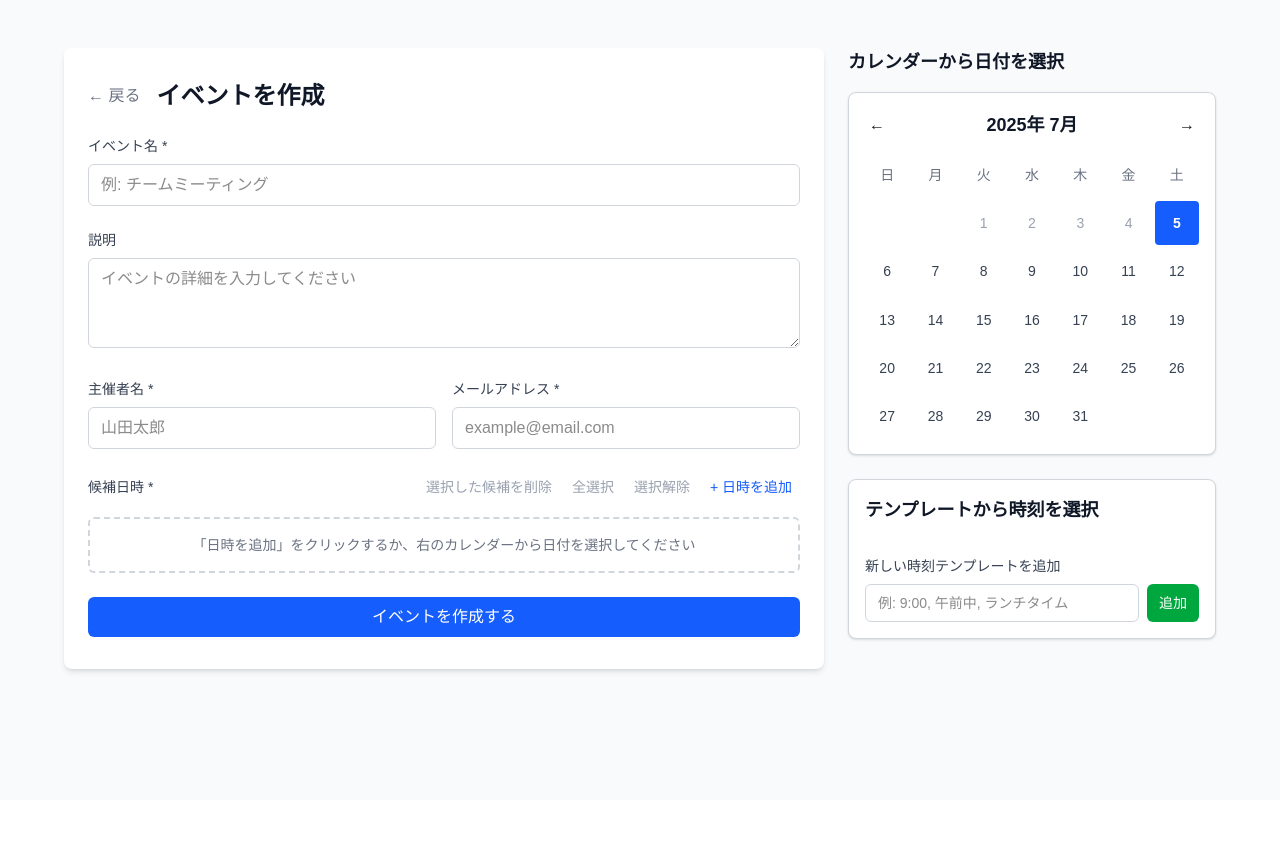
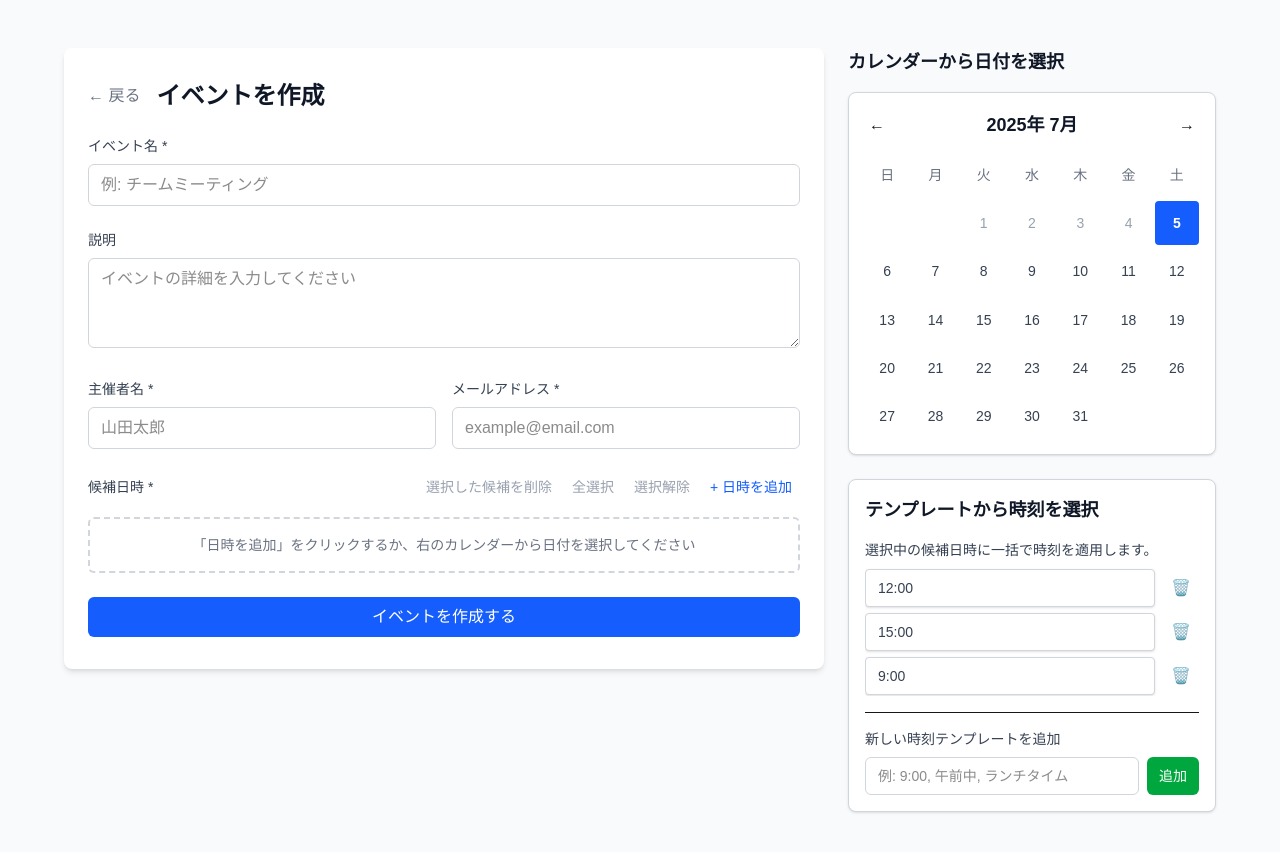
Before and after one commit to kotek-7/atsumarun, a Next.js app: page /create in a window 1280 px wide. Shown: the top 852 px of the page. Before the commit the page ends 800 px from the top, so only its background shows below. Built offline with nearby package versions, Linux system fonts and the light colour scheme.

Commit message:
命名を改善

```diff
--- a/src/features/create/components/Create.tsx
+++ b/src/features/create/components/Create.tsx
@@ -56,7 +56,7 @@ export default function Create() {
     }
   };
 
-  const handleTimeSelectionChange = (time: string) => {
+  const updateSelectedTime = (time: string) => {
     const selectedIndexes = dateOptions
       .map((option, index) => (option.selected ? index : -1))
       .filter((index) => index !== -1);
@@ -294,7 +294,7 @@ export default function Create() {
                 selectedDateIndexes={dateOptions
                   .map((option, index) => (option.selected ? index : -1))
                   .filter((index) => index !== -1)}
-                onTimeChange={handleTimeSelectionChange}
+                updateSelectedTime={updateSelectedTime}
               />
             </div>
           </div>
--- a/src/features/create/components/TimeTemplateSelector.tsx
+++ b/src/features/create/components/TimeTemplateSelector.tsx
@@ -4,14 +4,14 @@ import { useState, useEffect } from "react";
 
 interface TimeTemplatePanelProps {
   selectedDateIndexes: number[];
-  onTimeChange: (time: string) => void;
+  updateSelectedTime: (time: string) => void;
 }
 
 export const TimeTemplateSelector = ({
   selectedDateIndexes,
-  onTimeChange,
+  updateSelectedTime: onTimeChange,
 }: TimeTemplatePanelProps) => {
-  const [customTemplates, setCustomTemplates] = useState<string[]>([]);
+  const [customTemplates, setCustomTemplates] = useState<string[]>(["9:00", "12:00", "15:00"]);
   const [newTemplate, setNewTemplate] = useState("");
 
   // Load custom templates from localStorage on component mount
@@ -31,7 +31,10 @@ export const TimeTemplateSelector = ({
 
   // Save custom templates to localStorage whenever customTemplates changes
   useEffect(() => {
-    localStorage.setItem("atsumarun-custom-templates", JSON.stringify(customTemplates));
+    localStorage.setItem(
+      "atsumarun-custom-templates",
+      JSON.stringify(customTemplates)
+    );
   }, [customTemplates]);
 
   const allTemplates = customTemplates.sort();
@@ -45,9 +48,10 @@ export const TimeTemplateSelector = ({
   };
 
   const removeCustomTemplate = (templateToRemove: string) => {
-    setCustomTemplates((prev) => prev.filter((template) => template !== templateToRemove));
+    setCustomTemplates((prev) =>
+      prev.filter((template) => template !== templateToRemove)
+    );
   };
-
 
   return (
     <div className="time-template-panel rounded-lg border border-gray-300 bg-white p-4 shadow-sm">
@@ -60,10 +64,15 @@ export const TimeTemplateSelector = ({
         )}
       </h3>
 
+      {allTemplates.length === 0 && (
+        <p className="text-sm text-gray-500">
+          まだ時刻テンプレートはありません。
+        </p>
+      )}
       {allTemplates.length > 0 && (
         <div className="mb-4">
           <label className="mb-2 block text-sm font-medium text-gray-700">
-            クリックして時刻を選択
+            選択中の候補日時に一括で時刻を適用します。
           </label>
           <div className="max-h-48 space-y-1 overflow-y-auto">
             {allTemplates.map((template) => (
@@ -72,7 +81,7 @@ export const TimeTemplateSelector = ({
                   type="button"
                   onMouseDown={(e) => e.preventDefault()} // Prevent focus loss
                   onClick={() => onTimeChange(template)}
-                  className="flex-1 rounded border border-gray-300 bg-white px-3 py-2 text-left text-sm text-gray-700 hover:bg-gray-50"
+                  className="flex-1 rounded border border-gray-300 bg-white px-3 py-2 text-left text-sm text-gray-700 shadow hover:bg-gray-50"
                 >
                   {template}
                 </button>
```
